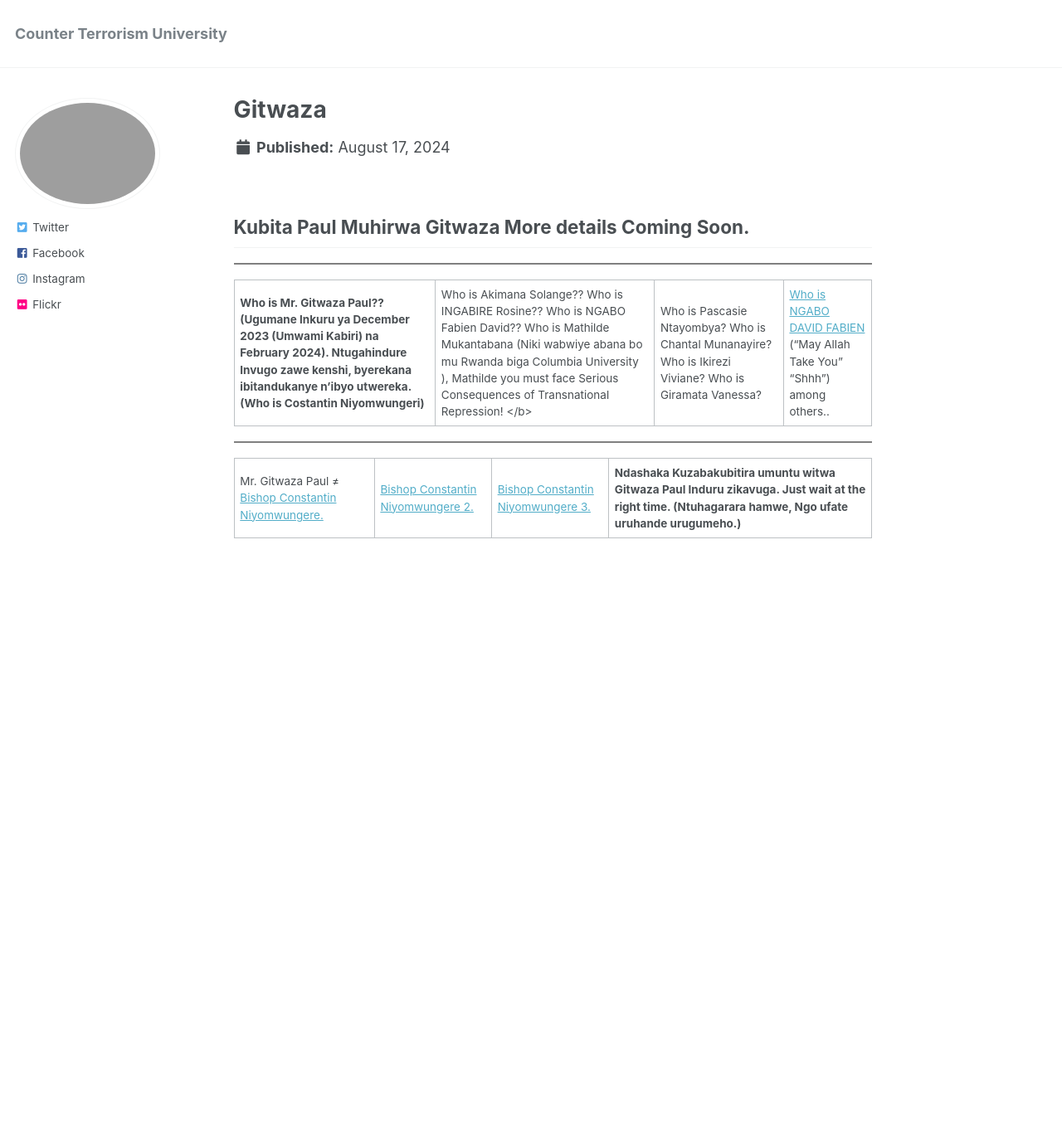
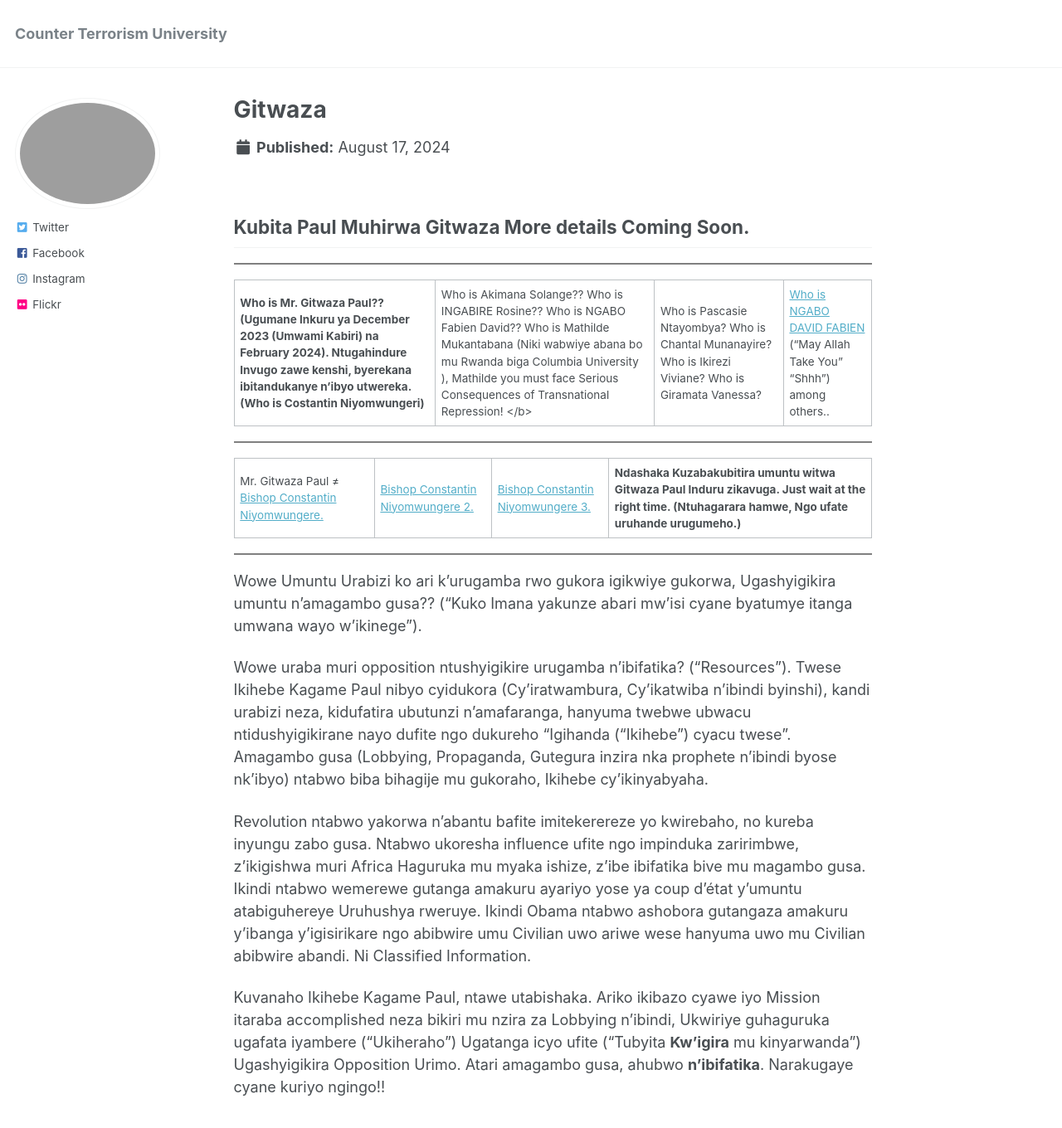
Before and after one commit to phdcsseiden/phdcsseiden.github.io, a Jekyll site: the page built from _pages/Gitwaza.md, in a window 1280 px wide and 1400 px high. Shown: the top 1360 px of the window at 83% size. Built offline with Jekyll 4.4.1, drawn with Linux system fonts in a browser that asks for light colours.

Commit message:
Update Gitwaza.md

```diff
--- a/_pages/Gitwaza.md
+++ b/_pages/Gitwaza.md
@@ -22,3 +22,16 @@
 
 
 Mr. Gitwaza Paul ≠ <a href=" https://www.latimes.com/world-nation/story/2021-03-05/hotel-rwanda-hero-was-tricked-onto-plane-into-arrest "> Bishop Constantin Niyomwungere.  </a> | <a href=" https://cfj.org/news/hotel-rwanda-proceedings-were-a-show-trial/ "> Bishop Constantin Niyomwungere 2.  </a> | <a href=" https://www.ktpress.rw/2021/03/rusesabagina-facilitated-his-own-arrest-prosecution-witness/ "> Bishop Constantin Niyomwungere 3. </a> | <b> Ndashaka Kuzabakubitira umuntu witwa Gitwaza Paul Induru zikavuga. Just wait at the right time. (Ntuhagarara hamwe, Ngo ufate uruhande urugumeho.) </b>
+
+
+<hr style="height:2px;border-width:0;color:gray;background-color:gray">
+
+Wowe Umuntu Urabizi ko ari k'urugamba rwo gukora igikwiye gukorwa, Ugashyigikira umuntu n'amagambo gusa?? ("Kuko Imana yakunze abari mw'isi cyane byatumye itanga umwana wayo w'ikinege").
+
+Wowe uraba muri opposition ntushyigikire urugamba n'ibifatika? ("Resources"). Twese Ikihebe Kagame Paul nibyo cyidukora (Cy'iratwambura, Cy'ikatwiba n'ibindi byinshi), kandi urabizi neza, kidufatira ubutunzi n'amafaranga, hanyuma twebwe ubwacu ntidushyigikirane nayo dufite ngo dukureho "Igihanda ("Ikihebe") cyacu twese". Amagambo gusa (Lobbying, Propaganda, Gutegura inzira nka prophete n'ibindi byose nk'ibyo) ntabwo biba bihagije mu gukoraho, Ikihebe cy'ikinyabyaha.
+
+
+Revolution ntabwo yakorwa n'abantu bafite imitekerereze yo kwirebaho, no kureba inyungu zabo gusa. Ntabwo ukoresha influence ufite ngo impinduka zaririmbwe, z'ikigishwa muri Africa Haguruka mu myaka ishize, z'ibe ibifatika bive mu magambo gusa. Ikindi ntabwo wemerewe gutanga amakuru ayariyo yose ya coup d'état y'umuntu atabiguhereye Uruhushya rweruye. Ikindi Obama ntabwo ashobora gutangaza amakuru y'ibanga y'igisirikare ngo abibwire umu Civilian uwo ariwe wese hanyuma uwo mu Civilian abibwire abandi. Ni Classified Information.
+
+
+Kuvanaho Ikihebe Kagame Paul, ntawe utabishaka. Ariko ikibazo cyawe iyo Mission itaraba accomplished neza bikiri mu nzira za Lobbying n'ibindi, Ukwiriye guhaguruka ugafata iyambere ("Ukiheraho") Ugatanga icyo ufite ("Tubyita <b>Kw'igira</b> mu kinyarwanda") Ugashyigikira Opposition Urimo. Atari amagambo gusa, ahubwo <b>n'ibifatika</b>. Narakugaye cyane kuriyo ngingo!!
```
